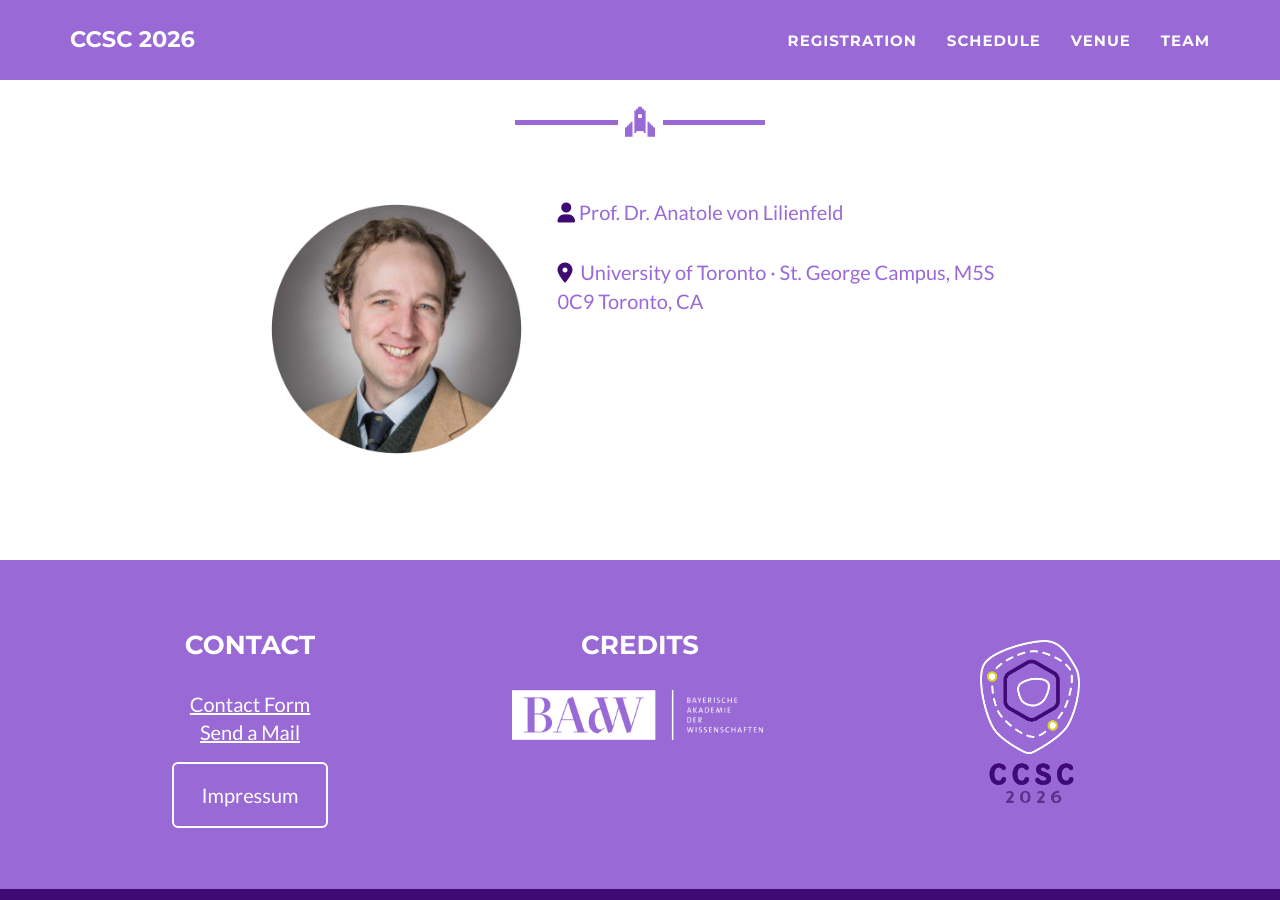
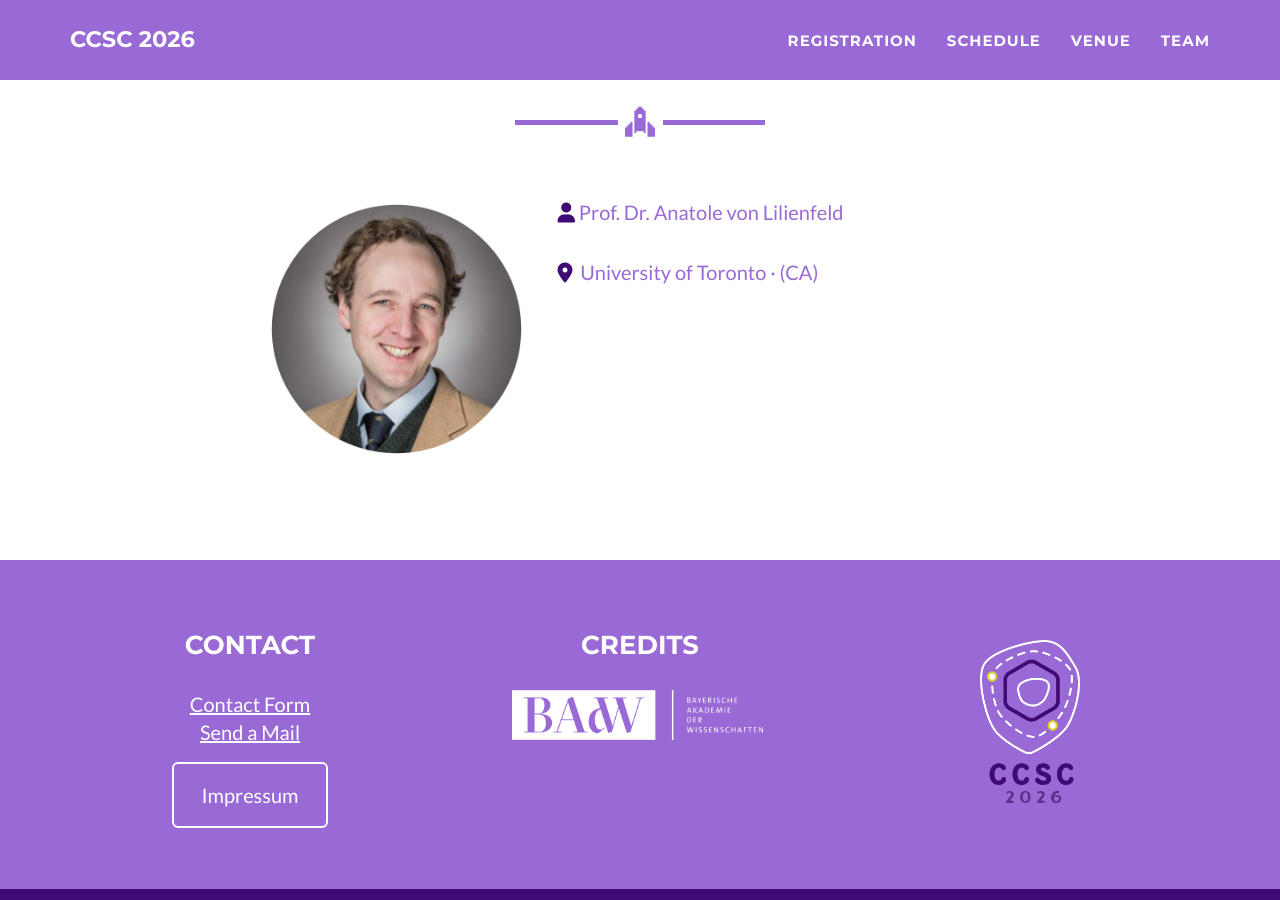
Before and after one commit to ccsc2026/ccsc2026.github.io, a Jekyll site: the page built from talks/lilienfeld.md, in a window 1280 px wide and 900 px high, scrolled down 776 px. Built offline with Jekyll 4.4.1, drawn with Linux system fonts in a browser that asks for light colours.

Commit message:
Update lilienfeld.md

```diff
--- a/talks/lilienfeld.md
+++ b/talks/lilienfeld.md
@@ -5,7 +5,7 @@ talknumber: D05
 talktime: '10.-13.03.2026, 15:00 – 15:30'
 speaker: Prof. Dr. Anatole von Lilienfeld
 img: 'von Lilienfeld, Anatole.png'
-location: 'University of Toronto · St. George Campus, M5S 0C9 Toronto, CA'
+location: 'University of Toronto · (CA)'
 title: 'The magnificent 7: Simple rules for efficient machine learning in CCS'
 authors: 'A. von Lilienfeld'
 abstract: [
```
